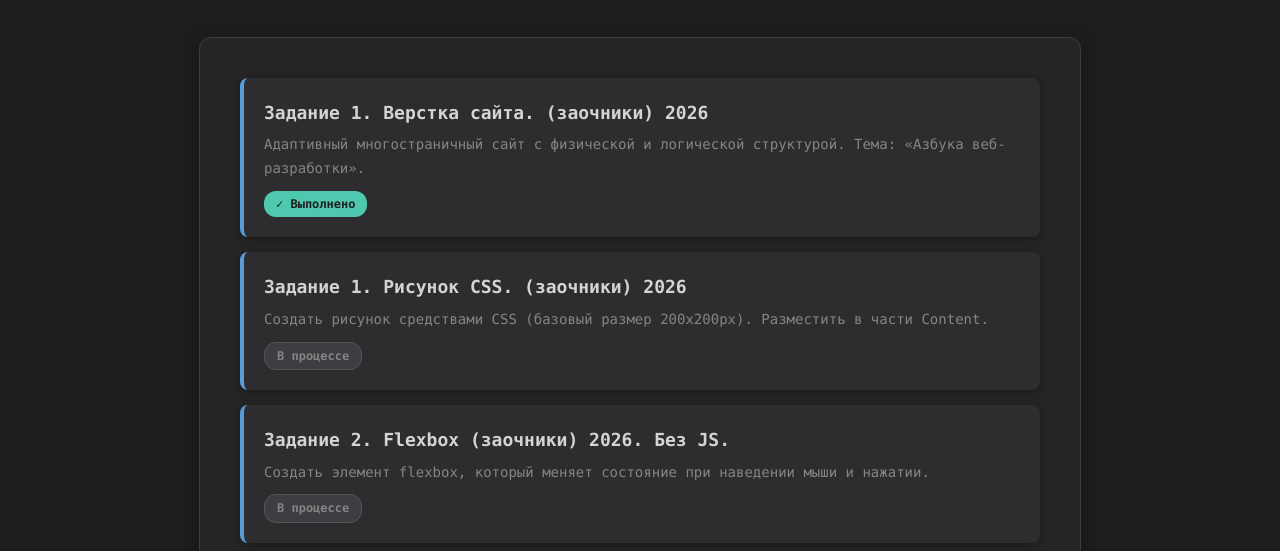
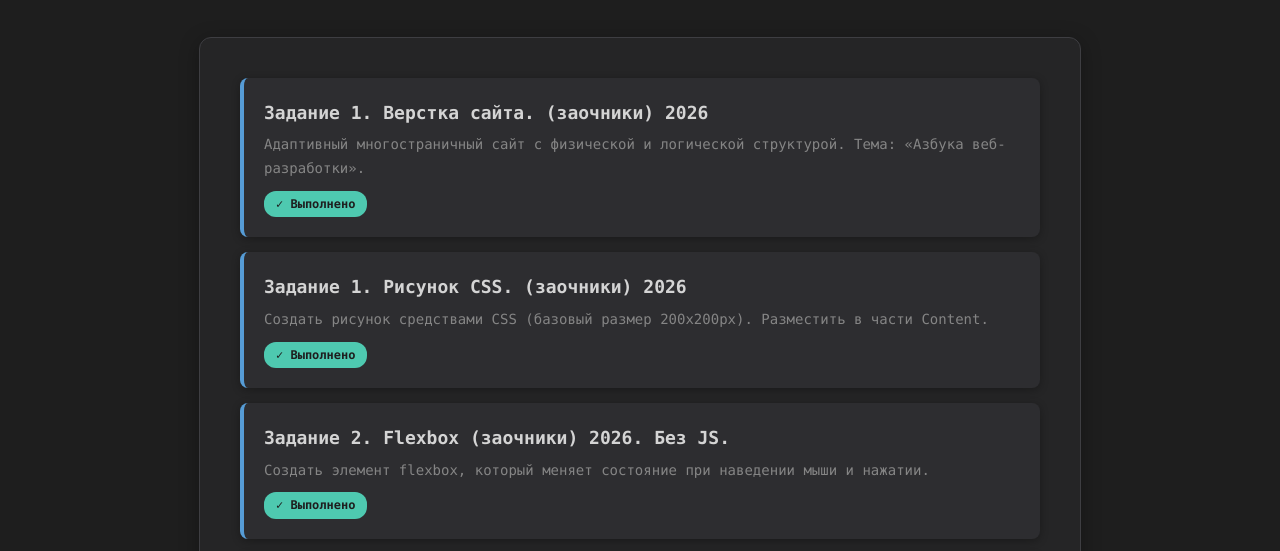
Before and after one commit to Deelraish/WebDevSite, a plain HTML site: page tasks.html in a window 1280 px wide. Shown: the part 198-749 px from the top of the page. Drawn offline with Linux system fonts and the light colour scheme.

Commit message:
Update tasks.html

```diff
--- a/tasks.html
+++ b/tasks.html
@@ -100,12 +100,12 @@
                     <li>
                         <a href="task1.html">Задание 1. Рисунок CSS. (заочники) 2026</a>
                         <p>Создать рисунок средствами CSS (базовый размер 200x200px). Разместить в части Content.</p>
-                        <span class="status pending">В процессе</span>
+                        <span class="status done">✓ Выполнено</span>
                     </li>
                     <li>
                         <a href="task2.html">Задание 2. Flexbox (заочники) 2026. Без JS.</a>
                         <p>Создать элемент flexbox, который меняет состояние при наведении мыши и нажатии.</p>
-                        <span class="status pending">В процессе</span>
+                        <span class="status done">✓ Выполнено</span>
                     </li>
                     <li>
                         <a href="task3.html">Задание 3. DOM (заочники) 2026</a>
```
Lines whose indentation alone changed are shown as unchanged.
